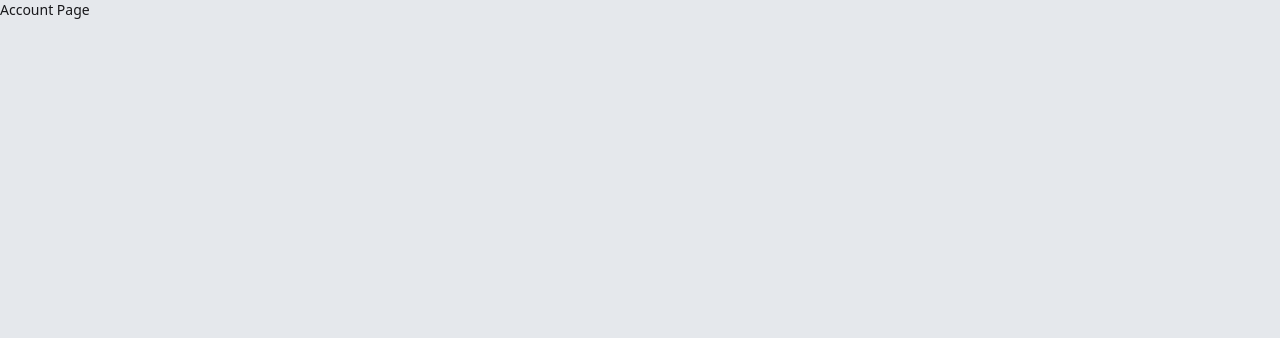
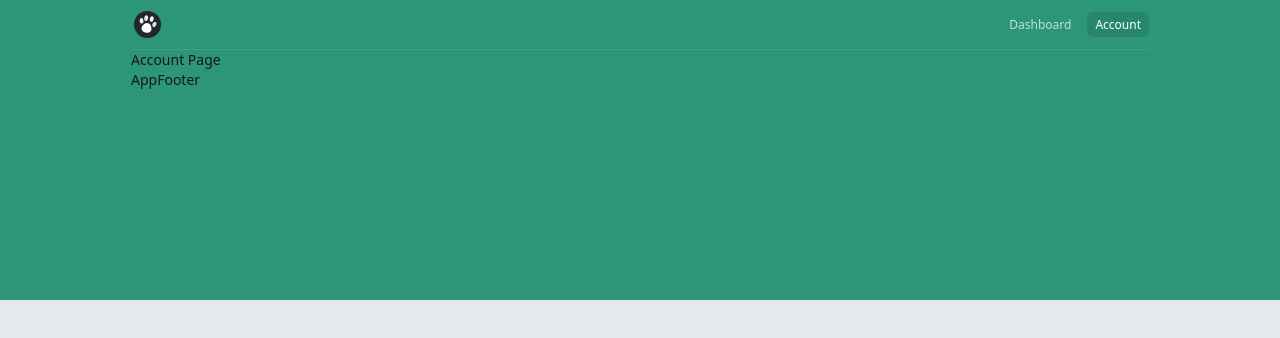
Before and after one commit to h3l3nabell/doggydaycare, a Next.js app in the folder doggy-day-care-app/: page /app/account in a window 1280 px wide. Shown: the top 338 px of the page. Built offline with nearby package versions, Linux system fonts and the light colour scheme.

Commit message:
App Header

```diff
--- a/doggy-day-care-app/package.json
+++ b/doggy-day-care-app/package.json
@@ -9,14 +9,14 @@
     "lint": "next lint"
   },
   "dependencies": {
-    "@radix-ui/react-slot": "^1.1.2",
+    "@radix-ui/react-slot": "^1.2.0",
     "class-variance-authority": "^0.7.1",
     "clsx": "^2.1.1",
     "lucide-react": "^0.485.0",
     "next": "15.2.4",
     "react": "^19.0.0",
     "react-dom": "^19.0.0",
-    "tailwind-merge": "^3.0.2",
+    "tailwind-merge": "^3.2.0",
     "tw-animate-css": "^1.2.5"
   },
   "devDependencies": {
--- /dev/null
+++ b/doggy-day-care-app/src/app/(members)/app/layout.tsx
@@ -0,0 +1,17 @@
+import { ReactNode } from "react";
+import BackgroundPattern from "@/components/background-pattern";
+import AppHeader from "@/components/app-header";
+import AppFooter from "@/components/app-footer";
+
+export default function Layout({ children }: { children: ReactNode }) {
+  return (
+    <>
+      <BackgroundPattern />
+      <div className="max-w-[1050px] mx-auto px-4">
+        <AppHeader />
+        {children}
+        <AppFooter />
+      </div>
+    </>
+  );
+}
--- /dev/null
+++ b/doggy-day-care-app/src/components/app-footer.tsx
@@ -0,0 +1,5 @@
+import React from "react";
+
+export default function AppFooter() {
+  return <>AppFooter</>;
+}
--- /dev/null
+++ b/doggy-day-care-app/src/components/app-header.tsx
@@ -0,0 +1,46 @@
+"use client";
+
+import React from "react";
+import Logo from "./logo";
+import Link from "next/link";
+import { usePathname } from "next/navigation";
+import { cn } from "@/lib/utils";
+
+const routes = [
+  {
+    label: "Dashboard",
+    path: "/app/dashboard",
+  },
+  {
+    label: "Account",
+    path: "/app/account",
+  },
+];
+
+export default function AppHeader() {
+  const activePathName = usePathname();
+  console.log(activePathName);
+
+  return (
+    <header className="flex justify-between items-center border-b border-white/10 py-2">
+      <Logo />
+      <nav>
+        <ul className="flex gap-2 text-xs">
+          {routes.map((route) => (
+            <li key={route.path}>
+              <Link
+                href={route.path}
+                className={cn(
+                  "text-white/70 rounded-sm px-2 py-1 hover:text-white focus:text-white transition",
+                  { "bg-black/10 text-white": route.path === activePathName }
+                )}
+              >
+                {route.label}
+              </Link>
+            </li>
+          ))}
+        </ul>
+      </nav>
+    </header>
+  );
+}
--- /dev/null
+++ b/doggy-day-care-app/src/components/background-pattern.tsx
@@ -0,0 +1,5 @@
+import React from "react";
+
+export default function BackgroundPattern() {
+  return <div className="bg-[#2C9676] h-[300px] w-full absolute top -z-10" />;
+}
--- a/doggy-day-care-app/src/components/ui/button.tsx
+++ b/doggy-day-care-app/src/components/ui/button.tsx
@@ -5,19 +5,20 @@ import { cva, type VariantProps } from "class-variance-authority";
 import { cn } from "@/lib/utils";
 
 const buttonVariants = cva(
-  "inline-flex items-center justify-center gap-2 whitespace-nowrap rounded-full text-sm font-medium transition-all disabled:pointer-events-none disabled:opacity-50 [&_svg]:pointer-events-none [&_svg:not([class*='size-'])]:size-4 shrink-0 [&_svg]:shrink-0 outline-none focus-visible:border-ring focus-visible:ring-ring/50 focus-visible:ring-[3px] aria-invalid:ring-destructive/20  aria-invalid:border-destructive",
+  "inline-flex items-center justify-center gap-2 whitespace-nowrap rounded-full text-sm font-medium transition-all disabled:pointer-events-none disabled:opacity-50 [&_svg]:pointer-events-none [&_svg:not([class*='size-'])]:size-4 shrink-0 [&_svg]:shrink-0 outline-none focus-visible:border-ring focus-visible:ring-ring/50 focus-visible:ring-[3px] aria-invalid:ring-destructive/20 dark:aria-invalid:ring-destructive/40 aria-invalid:border-destructive",
   {
     variants: {
       variant: {
         default:
           "bg-primary text-primary-foreground shadow-xs hover:bg-primary/90",
         destructive:
-          "bg-destructive text-white shadow-xs hover:bg-destructive/90 focus-visible:ring-destructive/20  ",
+          "bg-destructive text-white shadow-xs hover:bg-destructive/90 focus-visible:ring-destructive/20 dark:focus-visible:ring-destructive/40 dark:bg-destructive/60",
         outline:
-          "border bg-background shadow-xs hover:bg-accent hover:text-accent-foreground   ",
+          "border bg-background shadow-xs hover:bg-accent hover:text-accent-foreground dark:bg-input/30 dark:border-input dark:hover:bg-input/50",
         secondary:
           "bg-secondary text-secondary-foreground shadow-xs hover:bg-secondary/80",
-        ghost: "hover:bg-accent hover:text-accent-foreground ",
+        ghost:
+          "hover:bg-accent hover:text-accent-foreground dark:hover:bg-accent/50",
         link: "text-primary underline-offset-4 hover:underline",
       },
       size: {
--- a/doggy-day-care-app/src/styles/globals.css
+++ b/doggy-day-care-app/src/styles/globals.css
@@ -5,8 +5,6 @@
 
 :root {
   --radius: 0.625rem;
-  --background: oklch(1 0 0);
-  --foreground: oklch(0.141 0.005 285.823);
   --card: oklch(1 0 0);
   --card-foreground: oklch(0.141 0.005 285.823);
   --popover: oklch(1 0 0);
@@ -36,6 +34,8 @@
   --sidebar-accent-foreground: oklch(0.21 0.006 285.885);
   --sidebar-border: oklch(0.92 0.004 286.32);
   --sidebar-ring: oklch(0.705 0.015 286.067);
+  --background: oklch(1 0 0);
+  --foreground: oklch(0.141 0.005 285.823);
 }
 
 .dark {
```
Also changed, not shown: 1 other file (tests, documents, lock files or other folders).
